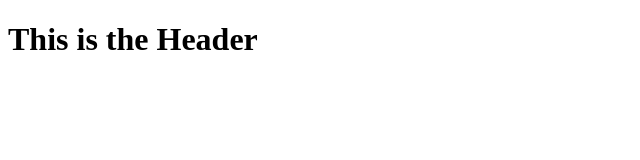
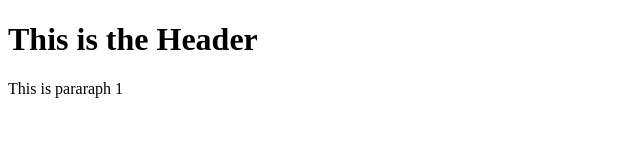
Before and after one commit to amna74670/bootstrap1, a plain HTML site: page index.html in a window 1280 px wide. Shown: the whole page, without its empty margins (0-640 px from the left). Drawn offline with Linux system fonts and the light colour scheme.

Commit message:
second commit

```diff
--- a/index.html
+++ b/index.html
@@ -6,5 +6,6 @@
   </head>
   <body>
     <h1>This is the Header</h1>
+    <p>This is pararaph 1</p>
   </body>
 </html>
```
